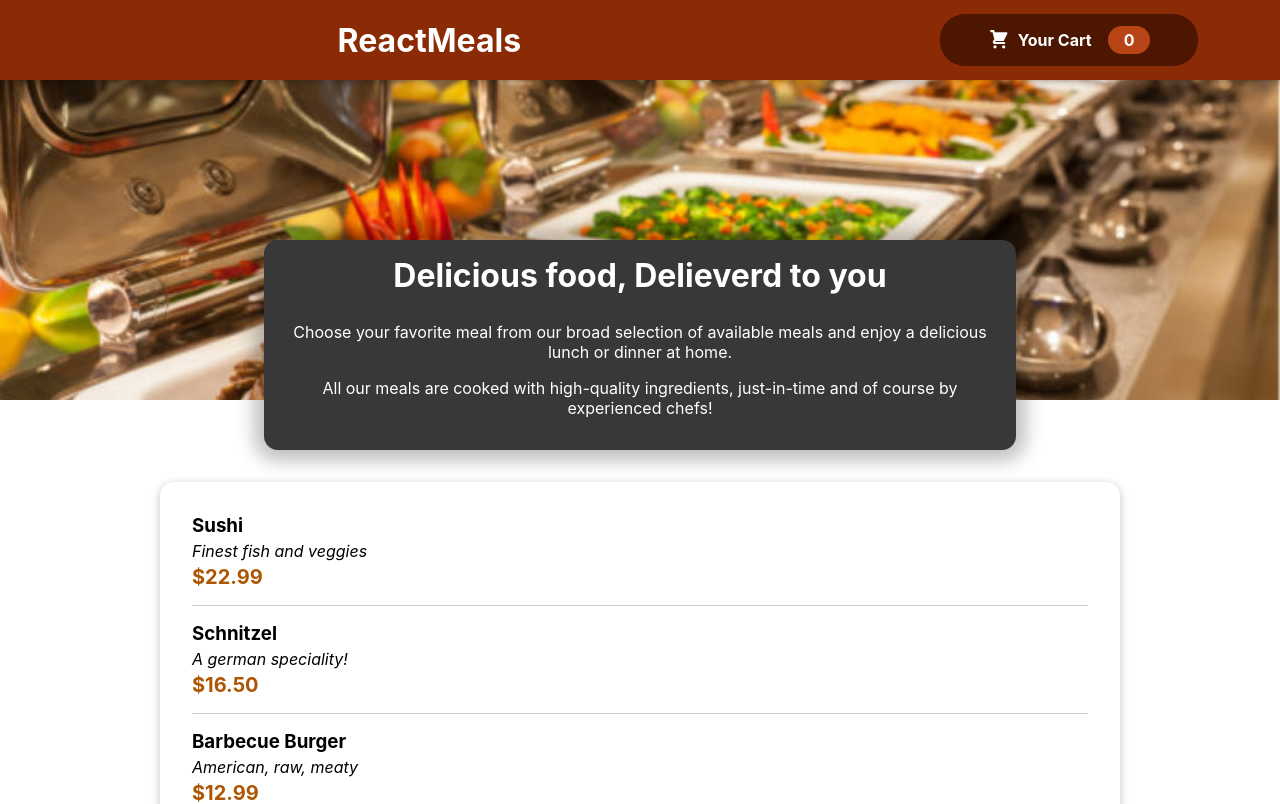
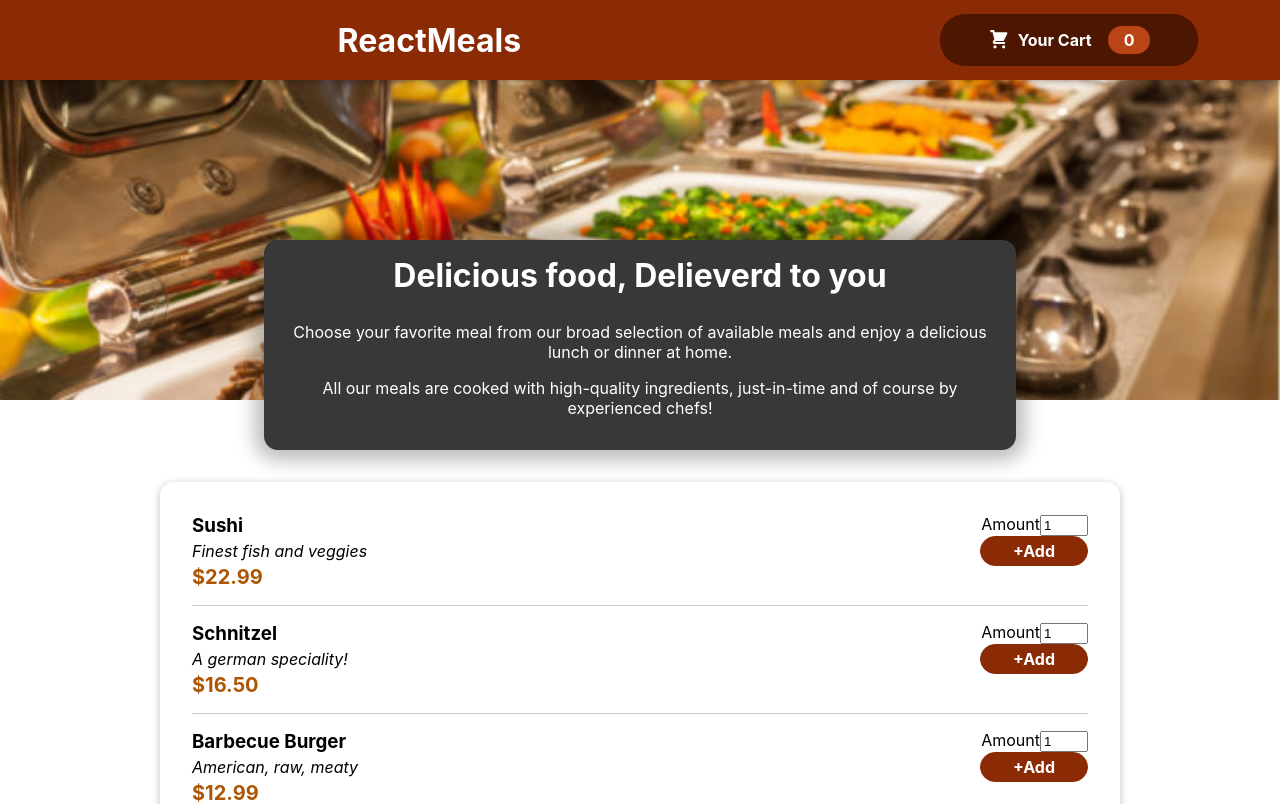
Before and after one commit to Ishhaxkaurr/restaurantapp, a React (Create React App) app: page / in a window 1280 px wide. Shown: the top 804 px of the page. Built offline with nearby package versions, Linux system fonts and the light colour scheme.

Commit message:
Added Form Component

```diff
--- /dev/null
+++ b/src/Components/Meals/MealItem/Form.js
@@ -0,0 +1,19 @@
+import classes from'./Form.module.css';
+import Input from '../../UI/Input';
+const Form=props=>{
+    return(
+        <form className={classes.form}>
+            <Input label='Amount' input={{
+                id: 'amount',
+                type: 'number',
+                min:'1',
+                max:'5',
+                step: '1',
+                defaultValue: '1'
+            }}/>
+            <button> +Add</button>
+        </form>
+    )
+};
+
+export default Form;
--- /dev/null
+++ b/src/Components/Meals/MealItem/Form.module.css
@@ -0,0 +1,20 @@
+.form {
+    text-align: right;
+  }
+
+  .form button {
+    font: inherit;
+    cursor: pointer;
+    background-color: #8a2b06;
+    border: 1px solid #8a2b06;
+    color: white;
+    padding: 0.25rem 2rem;
+    border-radius: 20px;
+    font-weight: bold;
+  }
+
+  .form button:hover,
+  .form button:active {
+    background-color: #641e03;
+    border-color: #641e03;
+  }
--- a/src/Components/Meals/MealItem/MealItem.js
+++ b/src/Components/Meals/MealItem/MealItem.js
@@ -1,14 +1,19 @@
+import Form from "./Form";
 
-import classes from './MealItem.module.css';
-const MealItem=props=>{
-
+import classes from "./MealItem.module.css";
+const MealItem = (props) => {
   const price = `$${props.price.toFixed(2)}`;
-    return <li className={classes.meal}>
+  return (
+    <li className={classes.meal}>
       <div>
         <h3>{props.name}</h3>
         <div className={classes.description}>{props.description}</div>
         <div className={classes.price}>{price}</div>
       </div>
+      <div>
+        <Form />
+      </div>
     </li>
-}
+  );
+};
 export default MealItem;
--- /dev/null
+++ b/src/Components/UI/Input.js
@@ -0,0 +1,7 @@
+const Input=props=>{
+    return <div>
+        <label htmlFor={props.input.id}>{props.label}</label>
+        <input {...props.input}/>
+    </div>
+}
+export default Input;
```
Lines whose indentation alone changed are shown as unchanged.
